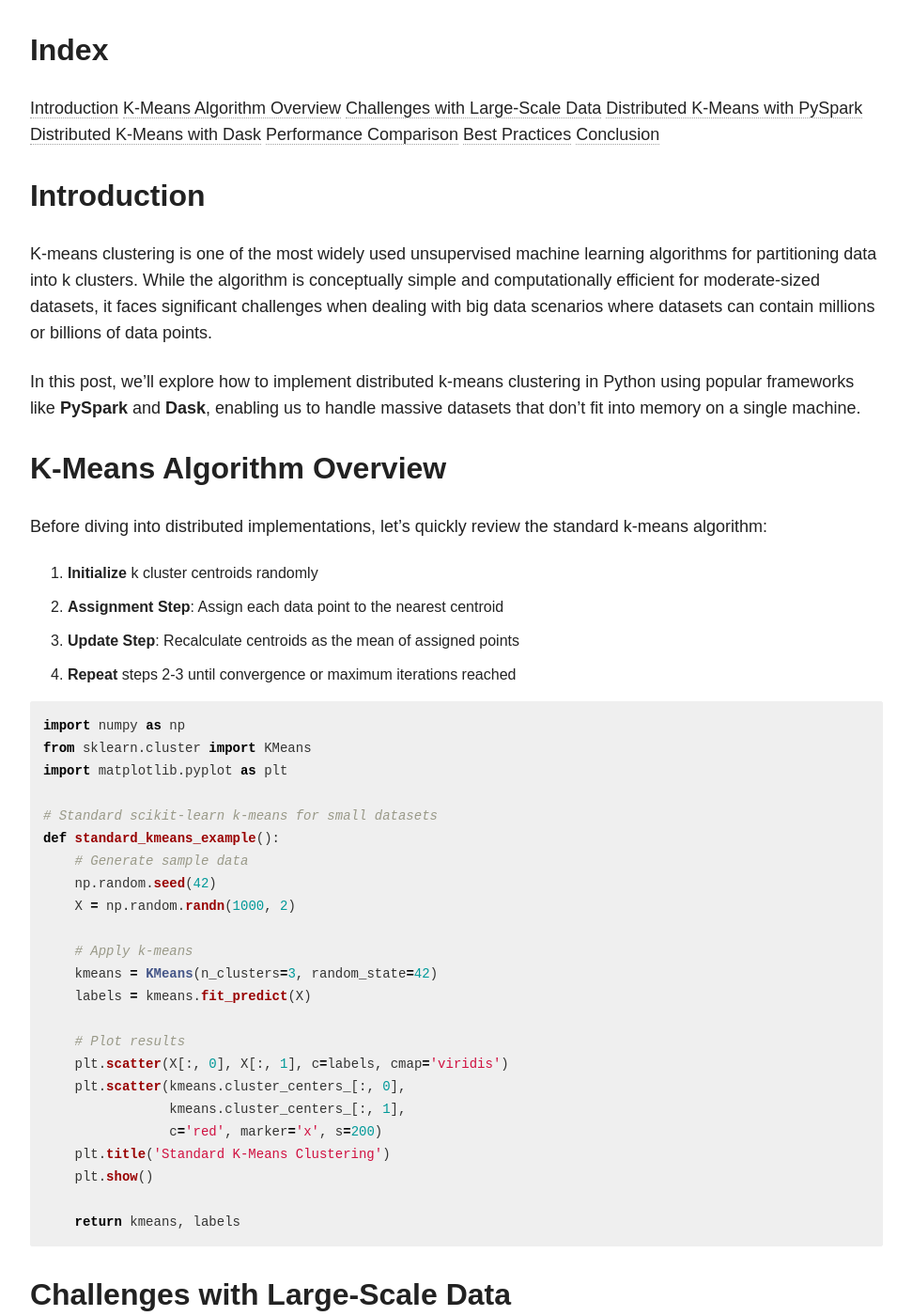
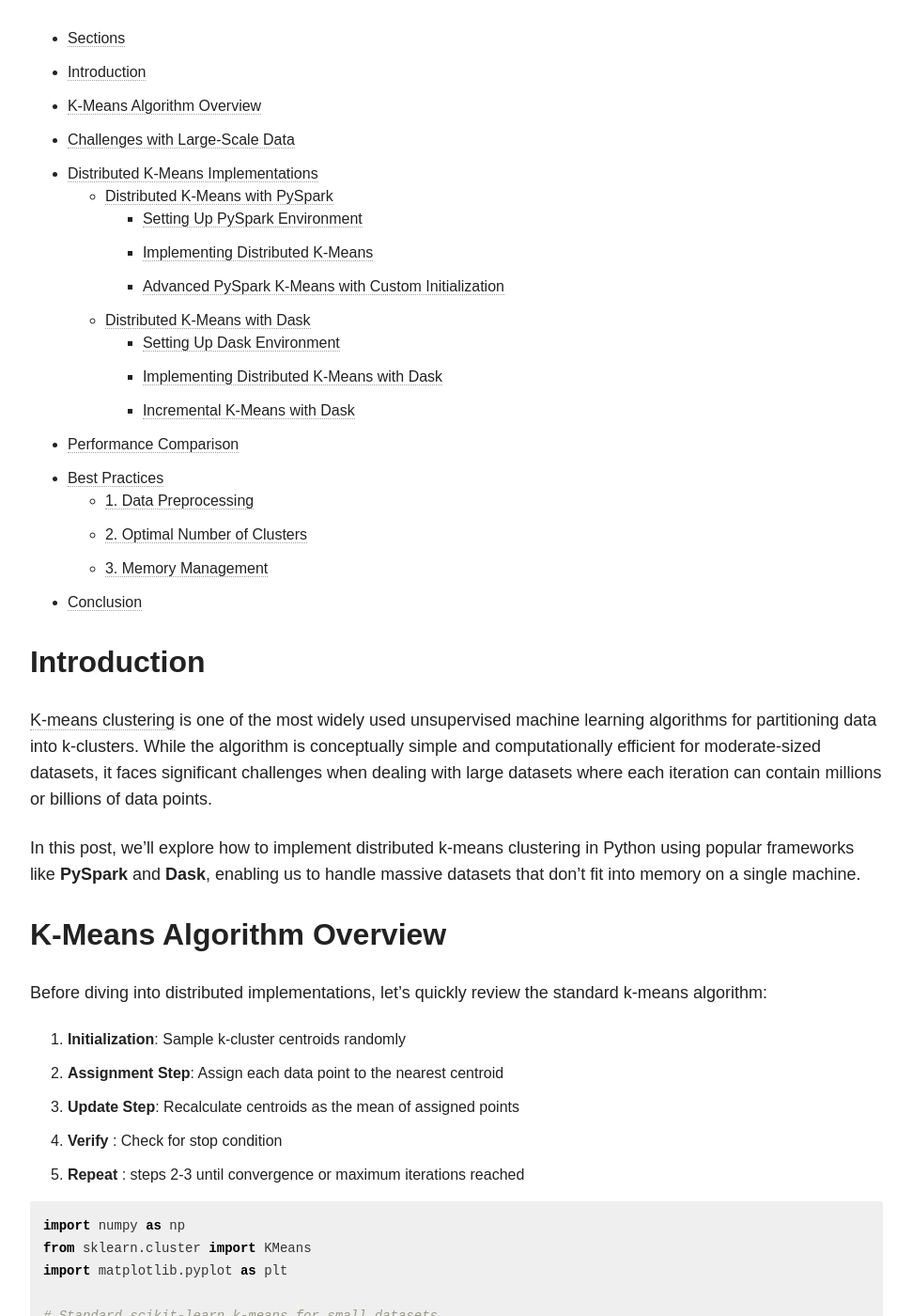
Before and after one commit to nilesh-patil/nilesh-patil.github.io, a Jekyll site: the page built from _posts/blog/2020-05-20-distributed-kmeans-clustering.md, in a window 1280 px wide and 1400 px high, scrolled down 554 px. Shown: the whole window at 94% size, without its empty margins (154-1125 px from the left). Built offline with Jekyll 4.4.1, drawn with Linux system fonts in a browser that asks for light colours; nearby versions of some CDN libraries; comment, search, counter and statistics services are not loaded; some of the changed text lies outside the part shown.

````diff
--- a/_posts/blog/2020-05-20-distributed-kmeans-clustering.md
+++ b/_posts/blog/2020-05-20-distributed-kmeans-clustering.md
@@ -6,25 +6,36 @@ categories: blog
 excerpt: 'Implementing scalable k-means clustering using distributed computing frameworks'
 tags: [machine-learning, clustering, distributed-computing, python, pyspark, dask]
 image:
-  feature:
+  feature: blog/distributed-kmeans/clusters.jpeg
 date: 2020-05-20T10:00:00-00:00
 modified: 2020-05-20T10:00:00-00:00
 ---
 
-## Index
+## Sections
 
-[Introduction](#introduction)
-[K-Means Algorithm Overview](#k-means-algorithm-overview)
-[Challenges with Large-Scale Data](#challenges-with-large-scale-data)
-[Distributed K-Means with PySpark](#distributed-k-means-with-pyspark)
-[Distributed K-Means with Dask](#distributed-k-means-with-dask)
-[Performance Comparison](#performance-comparison)
-[Best Practices](#best-practices)
-[Conclusion](#conclusion)
+- [Sections](#sections)
+- [Introduction](#introduction)
+- [K-Means Algorithm Overview](#k-means-algorithm-overview)
+- [Challenges with Large-Scale Data](#challenges-with-large-scale-data)
+- [Distributed K-Means Implementations](#distributed-k-means-implementations)
+  - [Distributed K-Means with PySpark](#distributed-k-means-with-pyspark)
+    - [Setting Up PySpark Environment](#setting-up-pyspark-environment)
+    - [Implementing Distributed K-Means](#implementing-distributed-k-means)
+    - [Advanced PySpark K-Means with Custom Initialization](#advanced-pyspark-k-means-with-custom-initialization)
+  - [Distributed K-Means with Dask](#distributed-k-means-with-dask)
+    - [Setting Up Dask Environment](#setting-up-dask-environment)
+    - [Implementing Distributed K-Means with Dask](#implementing-distributed-k-means-with-dask)
+    - [Incremental K-Means with Dask](#incremental-k-means-with-dask)
+- [Performance Comparison](#performance-comparison)
+- [Best Practices](#best-practices)
+  - [1. Data Preprocessing](#1-data-preprocessing)
+  - [2. Optimal Number of Clusters](#2-optimal-number-of-clusters)
+  - [3. Memory Management](#3-memory-management)
+- [Conclusion](#conclusion)
 
 ## Introduction
 
-K-means clustering is one of the most widely used unsupervised machine learning algorithms for partitioning data into k clusters. While the algorithm is conceptually simple and computationally efficient for moderate-sized datasets, it faces significant challenges when dealing with big data scenarios where datasets can contain millions or billions of data points.
+[K-means clustering](https://en.wikipedia.org/wiki/K-means_clustering) is one of the most widely used unsupervised machine learning algorithms for partitioning data into k-clusters. While the algorithm is conceptually simple and computationally efficient for moderate-sized datasets, it faces significant challenges when dealing with large datasets where each iteration can contain millions or billions of data points.
 
 In this post, we'll explore how to implement distributed k-means clustering in Python using popular frameworks like **PySpark** and **Dask**, enabling us to handle massive datasets that don't fit into memory on a single machine.
 
@@ -32,10 +43,11 @@ In this post, we'll explore how to implement distributed k-means clustering in P
 
 Before diving into distributed implementations, let's quickly review the standard k-means algorithm:
 
-1. **Initialize** k cluster centroids randomly
+1. **Initialization**: Sample k-cluster centroids randomly
 2. **Assignment Step**: Assign each data point to the nearest centroid
 3. **Update Step**: Recalculate centroids as the mean of assigned points
-4. **Repeat** steps 2-3 until convergence or maximum iterations reached
+4. **Verify** : Check for stop condition
+5. **Repeat** : steps 2-3 until convergence or maximum iterations reached
 
 ```python
 import numpy as np
@@ -65,18 +77,20 @@ def standard_kmeans_example():
 
 ## Challenges with Large-Scale Data
 
-When dealing with big data, traditional k-means implementations face several challenges:
+When dealing with large datasets, traditional k-means implementations face several challenges:
 
-1. **Memory Constraints**: Large datasets may not fit into memory
-2. **Computational Complexity**: O(n*k*d*i) time complexity becomes prohibitive
-3. **I/O Bottlenecks**: Reading massive datasets from disk
-4. **Scalability**: Single-machine limitations
+1. **Memory Constraints**: Large datasets may not fit into memory of a single machine
+2. **Computational Complexity**: $O(n \times k \times d \times i)$ time complexity becomes prohibitive where `n` is the number of data points, `k` is the number of clusters, `d` is the dimensionality, and `i` is the number of iterations
+3. **I/O Bottlenecks**: Reading massive datasets from disk creates slow data transfer between disk and memory
+4. **Scalability**: Single-machine limitations prevent processing datasets beyond hardware capacity
 
-## Distributed K-Means with PySpark
+## Distributed K-Means Implementations
 
-Apache Spark provides excellent support for distributed k-means clustering through its MLlib library. Here's how to implement it:
+### Distributed K-Means with PySpark
 
-### Setting Up PySpark Environment
+[Apache Spark](https://spark.apache.org/) provides good support for distributed k-means clustering through its MLlib library. Here's how to implement it:
+
+#### Setting Up PySpark Environment
 
 ```python
 from pyspark.sql import SparkSession
@@ -97,7 +111,7 @@ def create_spark_session():
     return spark
 ```
 
-### Implementing Distributed K-Means
+#### Implementing Distributed K-Means
 
 ```python
 def distributed_kmeans_pyspark(spark, data_path, k=3, max_iter=100):
@@ -192,7 +206,7 @@ def run_pyspark_example():
     return model, predictions
 ```
 
-### Advanced PySpark K-Means with Custom Initialization
+#### Advanced PySpark K-Means with Custom Initialization
 
 ```python
 def advanced_kmeans_pyspark(spark, df, k=3, init_method="k-means++"):
@@ -244,7 +258,7 @@ def create_dask_client(n_workers=4):
     return client
 ```
 
-### Implementing Distributed K-Means with Dask
+#### Implementing Distributed K-Means with Dask
 
 ```python
 def distributed_kmeans_dask(data_path, k=3, max_iter=100, chunk_size="100MB"):
@@ -363,7 +377,7 @@ def run_dask_example():
         client.close()
 ```
 
-### Incremental K-Means with Dask
+#### Incremental K-Means with Dask
 
 ```python
 def incremental_kmeans_dask(data_stream, k=3, batch_size=10000):
@@ -569,5 +583,3 @@ def complete_distributed_kmeans_pipeline(data_path, framework='dask'):
         finally:
             spark.stop()
 ```
-
-This comprehensive approach to distributed k-means clustering will help you tackle large-scale clustering problems efficiently and effectively.
````
Also changed, not shown: other parts of _posts/blog/2020-05-20-distributed-kmeans-clustering.md (+3 -3 lines), images/blog/distributed-kmeans/clusters.jpeg (added).
